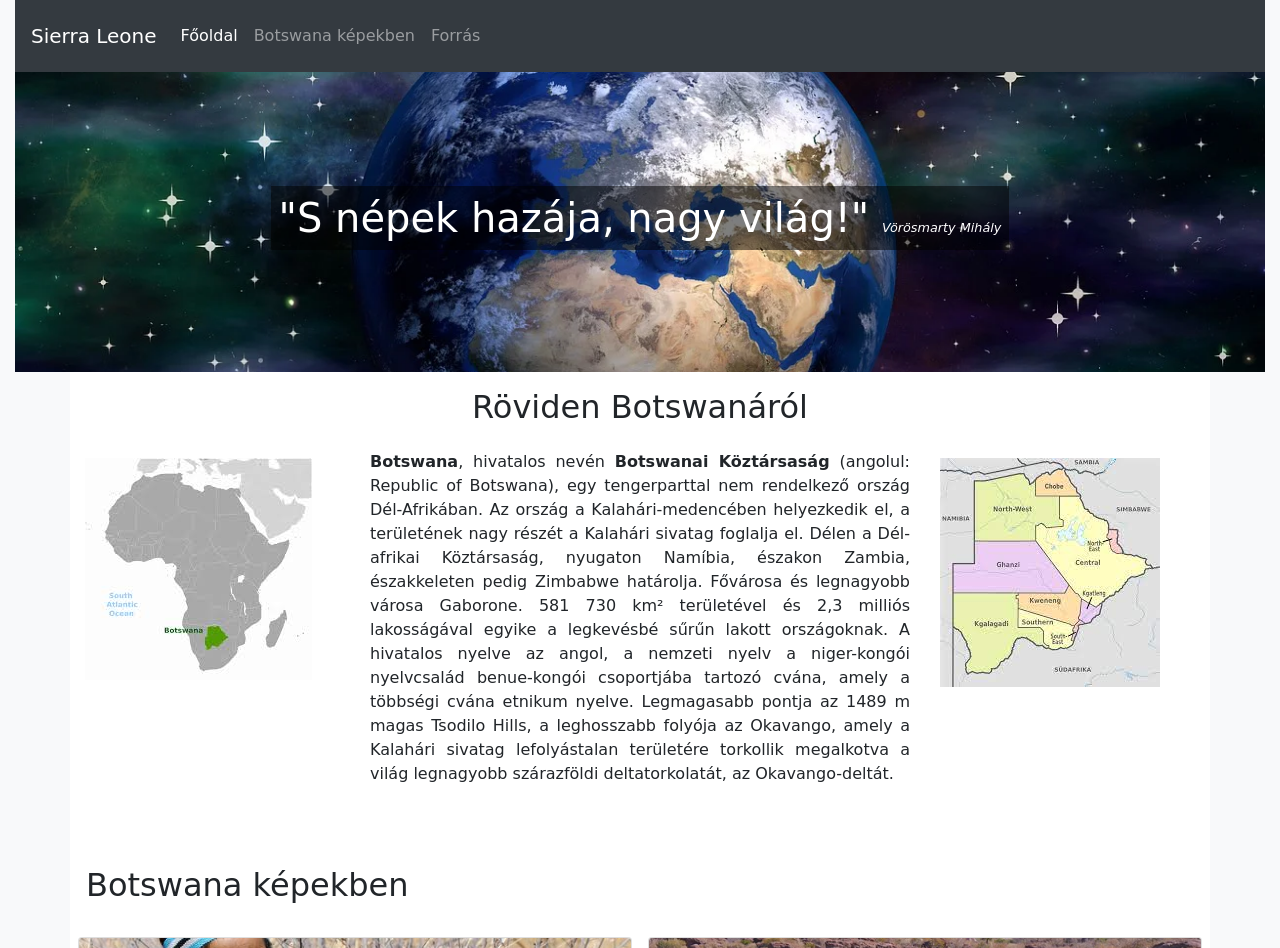
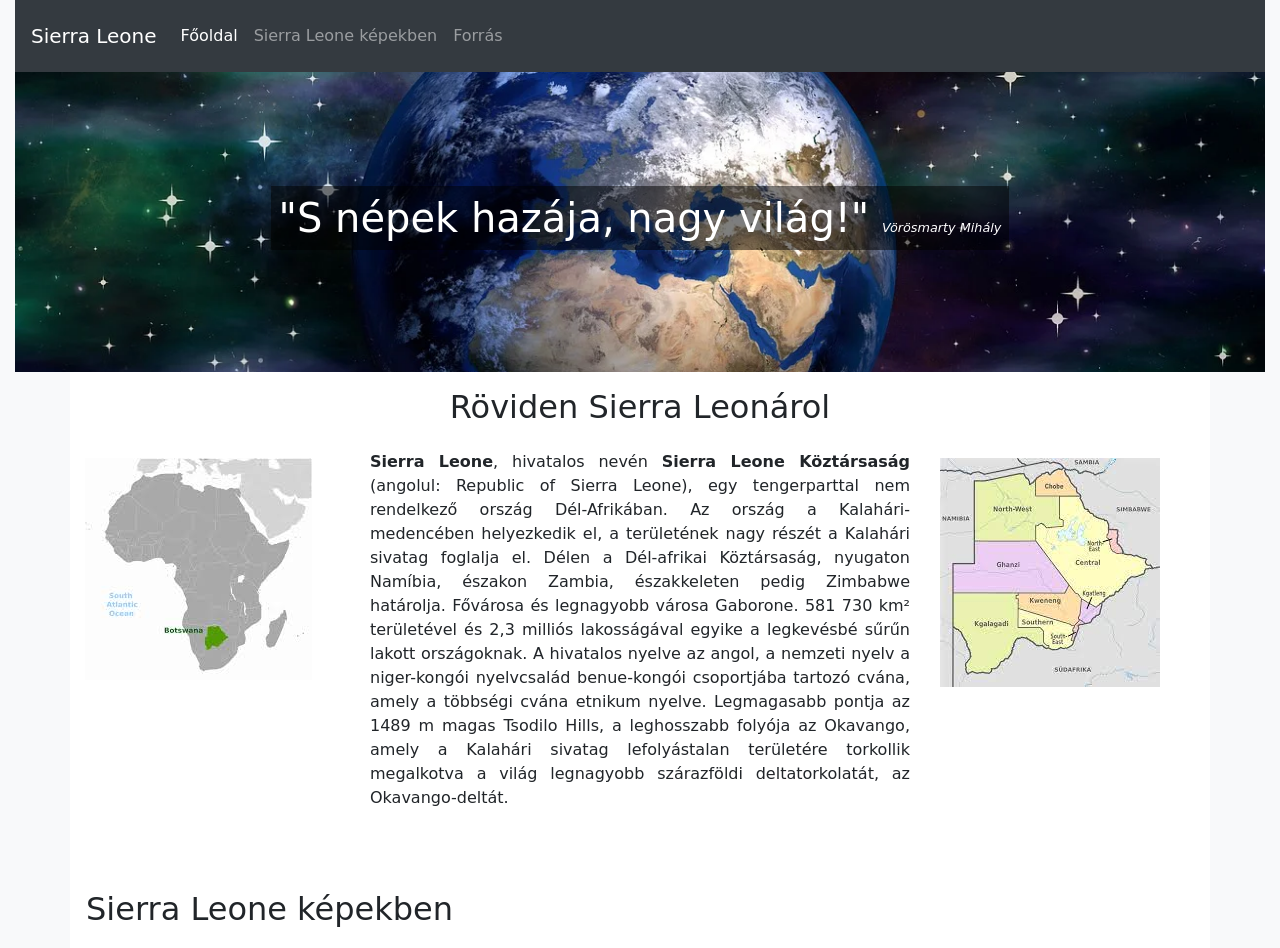
Before and after one commit to rolizuke/SierraLeone-master, a plain HTML site: page index.html in a window 1280 px wide. Shown: the top 948 px of the page. Drawn offline with Linux system fonts and the light colour scheme.

Commit message:
haladas_1

```diff
--- a/index.html
+++ b/index.html
@@ -25,10 +25,10 @@
                         <a class="nav-link" href="#">Főoldal </a>
                     </li>
                     <li class="nav-item">
-                        <a class="nav-link" href="#kepek">Botswana képekben</a>
+                        <a class="nav-link" href="#kepek">Sierra Leone képekben</a>
                     </li>
                     <li class="nav-item">
-                        <a class="nav-link" target="_blank" href="https://hu.wikipedia.org/wiki/Botswana">Forrás</a>
+                        <a class="nav-link" target="_blank" href="https://hu.wikipedia.org/wiki/Sierra_Leone">Forrás</a>
                     </li>
                   </ul>
             </div>
@@ -41,12 +41,12 @@
 
     <section id="mult" class="container bg-white">
         <div class="row">
-            <h2 class="text-center w-100 p-3">Röviden Botswanáról</h2>
+            <h2 class="text-center w-100 p-3">Röviden Sierra Leonárol</h2>
             <div class="col-12  col-md-3">
                 <img src="img/map1.jfif" class="mt-2 img-fluid" alt="fotó helye">
             </div>
             <div class="col-12 col-md-6 text-center">
-                <p class="text-justify"><b>Botswana</b>, hivatalos nevén <b>Botswanai Köztársaság</b> (angolul: Republic of Botswana), egy tengerparttal nem rendelkező ország Dél-Afrikában. Az ország a Kalahári-medencében helyezkedik el, a területének nagy részét a Kalahári sivatag foglalja el. Délen a Dél-afrikai Köztársaság, nyugaton Namíbia, északon Zambia, északkeleten pedig Zimbabwe határolja. Fővárosa és legnagyobb városa Gaborone. 581 730 km² területével és 2,3 milliós lakosságával egyike a legkevésbé sűrűn lakott országoknak. A hivatalos nyelve az angol, a nemzeti nyelv a niger-kongói nyelvcsalád benue-kongói csoportjába tartozó cvána, amely a többségi cvána etnikum nyelve. Legmagasabb pontja az 1489 m magas Tsodilo Hills, a leghosszabb folyója az Okavango, amely a Kalahári sivatag lefolyástalan területére torkollik megalkotva a világ legnagyobb szárazföldi deltatorkolatát, az Okavango-deltát.
+                <p class="text-justify"><b>Sierra Leone</b>, hivatalos nevén <b>Sierra Leone Köztársaság</b> (angolul: Republic of Sierra Leone), egy tengerparttal nem rendelkező ország Dél-Afrikában. Az ország a Kalahári-medencében helyezkedik el, a területének nagy részét a Kalahári sivatag foglalja el. Délen a Dél-afrikai Köztársaság, nyugaton Namíbia, északon Zambia, északkeleten pedig Zimbabwe határolja. Fővárosa és legnagyobb városa Gaborone. 581 730 km² területével és 2,3 milliós lakosságával egyike a legkevésbé sűrűn lakott országoknak. A hivatalos nyelve az angol, a nemzeti nyelv a niger-kongói nyelvcsalád benue-kongói csoportjába tartozó cvána, amely a többségi cvána etnikum nyelve. Legmagasabb pontja az 1489 m magas Tsodilo Hills, a leghosszabb folyója az Okavango, amely a Kalahári sivatag lefolyástalan területére torkollik megalkotva a világ legnagyobb szárazföldi deltatorkolatát, az Okavango-deltát.
                 </p>
 
             </div>
@@ -59,7 +59,7 @@
 
     <section id="kepek" class="container bg-white pt-5 pb-5">
         <div class="row">
-            <h2 class="p-3">Botswana képekben</h2>
+            <h2 class="p-3">Sierra Leone képekben</h2>
 
             <div class="card-group">
 
```
Also changed, not shown: img/sierra_leone_hatar.png (added).
